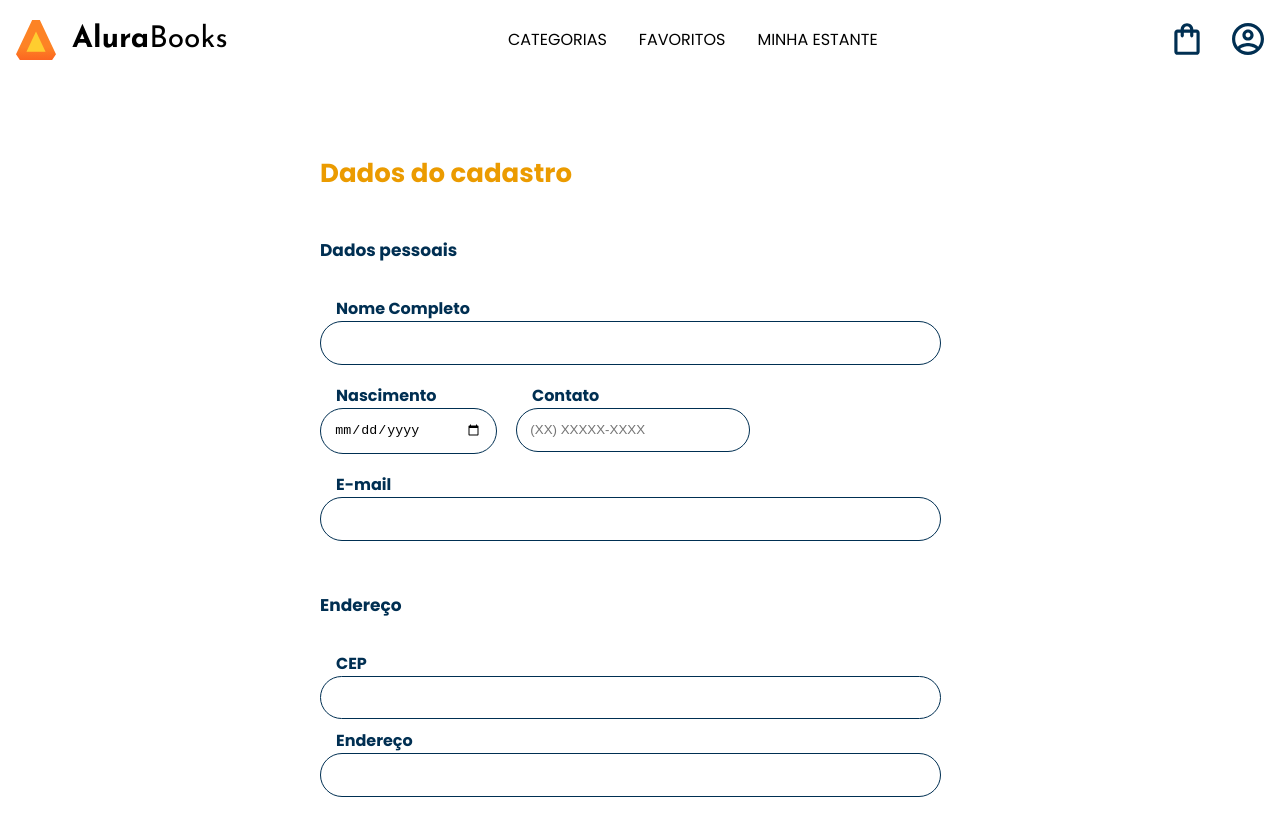
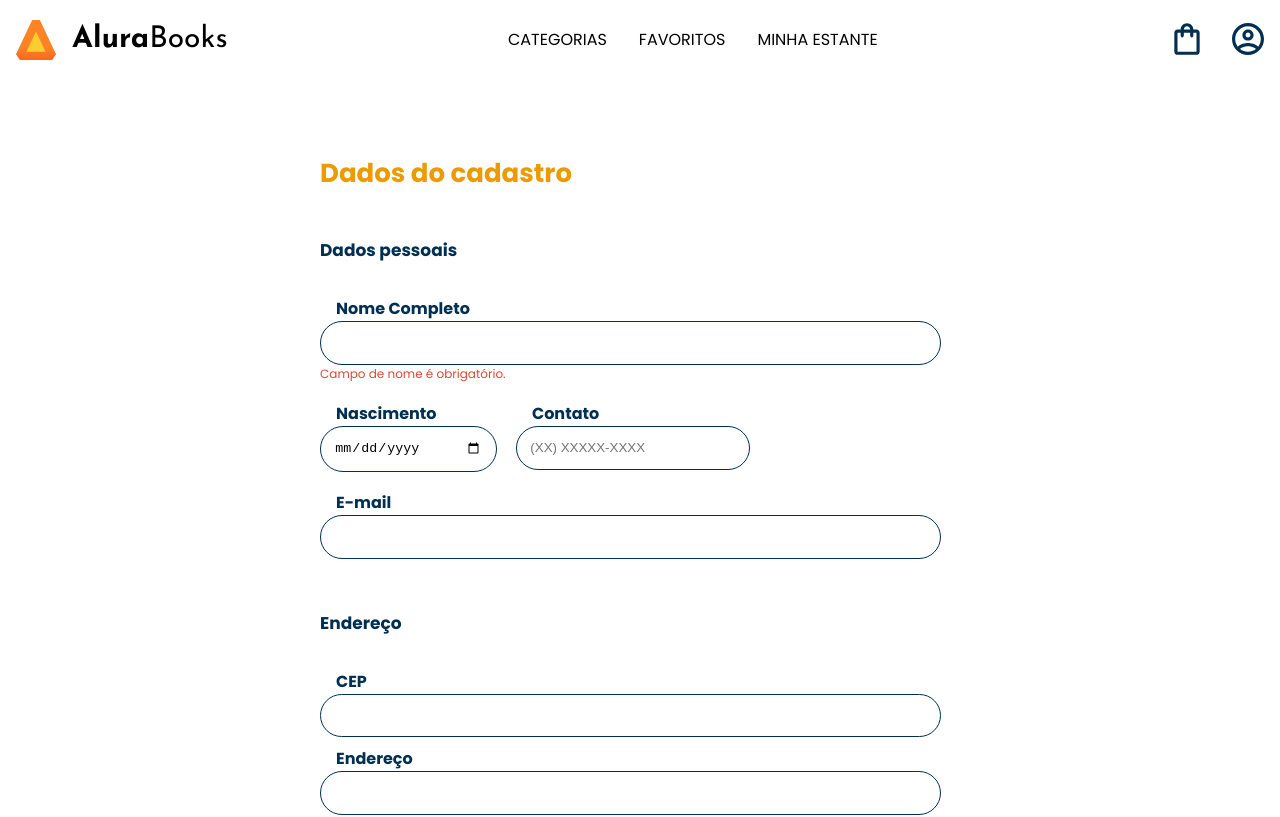
Before and after one commit to jorge-rufino/forms-angular, an Angular app: page /cadastro in a window 1280 px wide. Shown: the top 817 px of the page. Built offline with nearby package versions, Linux system fonts and the light colour scheme.

Commit message:
Mostrando mensagens de erro de validação

```diff
--- a/src/app/cadastro/cadastro.component.html
+++ b/src/app/cadastro/cadastro.component.html
@@ -10,6 +10,13 @@
      Ao contrário do ReactiveFormModule, nós fazemos as validações na própria template como vemos abaixo-->
 
       <input name="nome" id="nome" class="campo__escrita" ngModel required minlength="2">
+
+      <span class="erro__texto" *ngIf="formulario.controls['nome']?.errors?.['required']">
+        Campo de nome é obrigatório.
+      </span>
+      <span class="erro__texto" *ngIf="formulario.controls['nome']?.errors?.['minlength']">
+        Nome deve ter no mínimo 2 caracteres.
+      </span>
     </div>
     <div class="formulario__dupla">
       <div class="formulario__campo">
```
